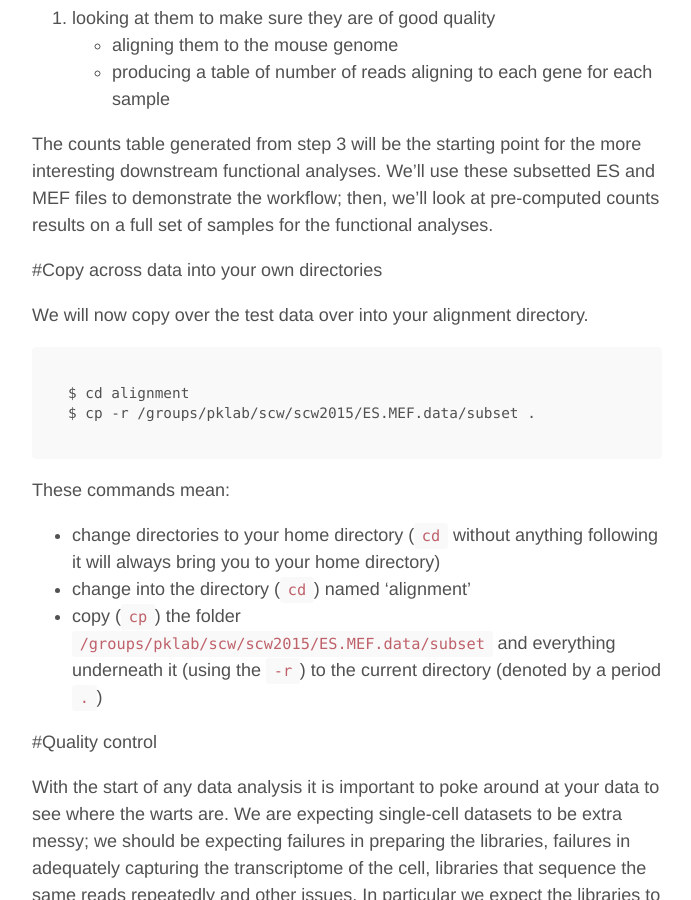
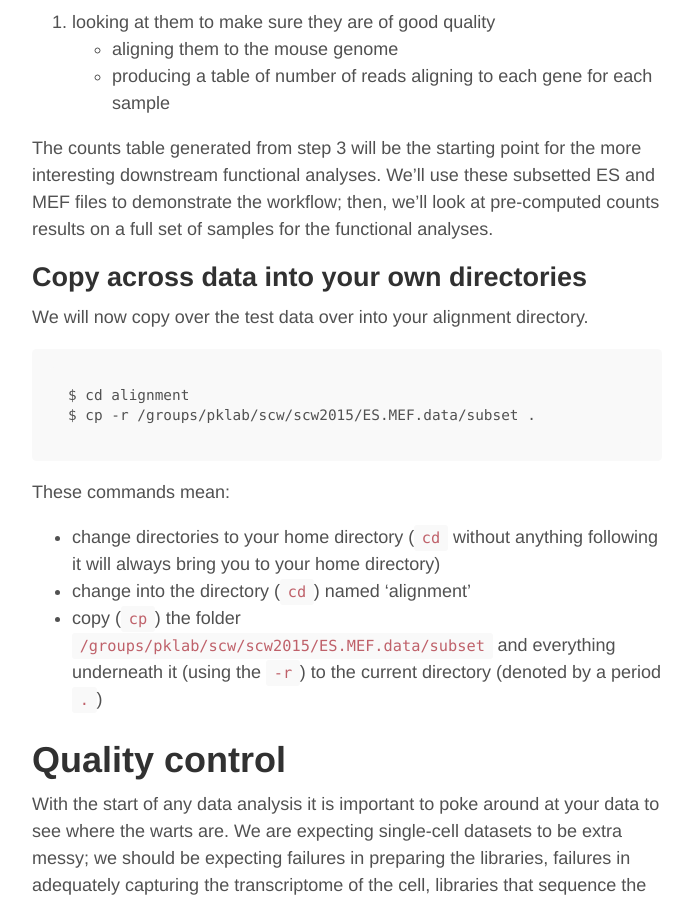
Before and after one commit to hms-dbmi/scw, a Jekyll site: the page built from _posts/2015-12-04-alignment-markdown-precursor.md, in a window 1280 px wide and 900 px high, scrolled down 3177 px. Shown: the whole window, without its empty margins (293-984 px from the left). Built offline with Jekyll 4.4.1, drawn with Linux system fonts in a browser that asks for light colours; nearby versions of some CDN libraries; some of the changed text lies outside the part shown.

Commit message:
corrected formatting

```diff
--- a/_posts/2015-12-04-alignment-markdown-precursor.md
+++ b/_posts/2015-12-04-alignment-markdown-precursor.md
@@ -5,7 +5,7 @@ author: "Radhika Khetani"
 output: html_document
 ---
 
-#Setting up Orchestra
+# Setting up Orchestra
 
 To get on Orchestra you want to connect via ssh, and to turn X11 forwarding on. Turning X11 forwarding will let the Orchestra machines open windows on your local machine, which is useful for looking at the data.
 
@@ -14,7 +14,6 @@ To get on Orchestra you want to connect via ssh, and to turn X11 forwarding on.
 > &
 >
 > Note for Windows users: you will need to download and install [Putty](http://www.chiark.greenend.org.uk/~sgtatham/putty/) to connect to Orchestra, and [XMing](http://sourceforge.net/project/downloading.php?group_id=156984&filename=Xming-6-9-0-31-setup.exe) for X11 forwarding. [Follow [these instructions](http://www.geo.mtu.edu/geoschem/docs/putty_install.html).]
-
 
 Connect to Orchestra using X11 forwarding:
 
@@ -27,7 +26,7 @@ Do that and you're ready to roll. You should see that you are now connected to a
 
 Notice that we used the `-n 2` option to allow two cores to be used for the analysis (in general you can set this to larger numbers if required, but we'll leave it at 2 for today so as to avoid overloading the system).
 
-#Setup
+## Setup
 
 The first thing we will do is to checkout a copy of the workshop material from Github into your home directories.
 
@@ -46,7 +45,7 @@ Since the data files needed for the analyses are fairly large, these are not sto
 
 
 
-#Introduction to the data
+## Introduction to the data
 
 The raw data we will be using for this part of the workshop lives here `/groups/pklab/scw/scw2015/ES.MEF.data/subset`:
 
@@ -80,7 +79,7 @@ We'll be taking this small subset of reads and performing the following steps:
 
 The counts table generated from step 3 will be the starting point for the more interesting downstream functional analyses. We'll use these subsetted ES and MEF files to demonstrate the workflow; then, we'll look at pre-computed counts results on a full set of samples for the functional analyses.
 
-#Copy across data into your own directories
+## Copy across data into your own directories
 
 We will now copy over the test data over into your alignment directory.
 
@@ -93,8 +92,7 @@ These commands mean:
 * change into the directory (`cd`) named 'alignment'
 * copy (`cp`) the folder `/groups/pklab/scw/scw2015/ES.MEF.data/subset` and everything underneath it (using the `-r`) to the current directory (denoted by a period `.`)
 
-
-#Quality control
+# Quality control
 
 With the start of any data analysis it is important to poke around at your data to see where the warts are. We are expecting single-cell datasets to be extra messy; we should be expecting failures in preparing the libraries, failures in adequately capturing the transcriptome of the cell, libraries that sequence the same reads repeatedly and other issues. In particular we expect the libraries to not be very complex; these are just tags of the end of a transcript and so for each transcript there are a limited number of positions where a read can be placed. We'll see how this feature skews some of the more commonly used quality metrics now.
 
@@ -142,7 +140,7 @@ If we BLAST this sequence to the mouse genome, we come up empty, so it is some k
 ***
 ***
 
-#Alignment
+# Alignment
 
 For aligning RNA-seq reads it is necessary to use an aligner that is splice-aware; reads crossing splice junctions have gaps when aligned to the genome and the aligner has to be able to handle that possibility. There are a wide variety of aligners to choose from that handle spliced reads but the two most commonly used are [Tophat](http://ccb.jhu.edu/software/tophat/index.shtml) and [STAR](https://code.google.com/p/rna-star/). They both have similar accuracy, but STAR is much, much faster than Tophat at the cost of using much more RAM; to align to the human genome you need ~40 GB of RAM, so it isn't something you will be able to run on your laptop or another type of RAM-restricted computing environment.
 
@@ -211,7 +209,7 @@ for file in *.fastq; do
 
 This will loop over all of the files with a `.fastq` extension in the current directory and align them with Tophat. We'll skip ahead now to doing some quality control of the alignments and finally counting the reads mapping to each feature.
 
-# Quality checking the alignments
+## Quality checking the alignments
 
 There are several tools to spot check the alignments, it is common to run [RNA-SeQC](https://www.broadinstitute.org/cancer/cga/rna-seqc) on the alignment files to generate some alignment stats and to determine the overall coverage, how many genes were detected and so on. Another option for a suite of quality checking tools is RSeQC. For real experiments it is worth it to look at the output of these tools and see if anything seems amiss.
 
```
